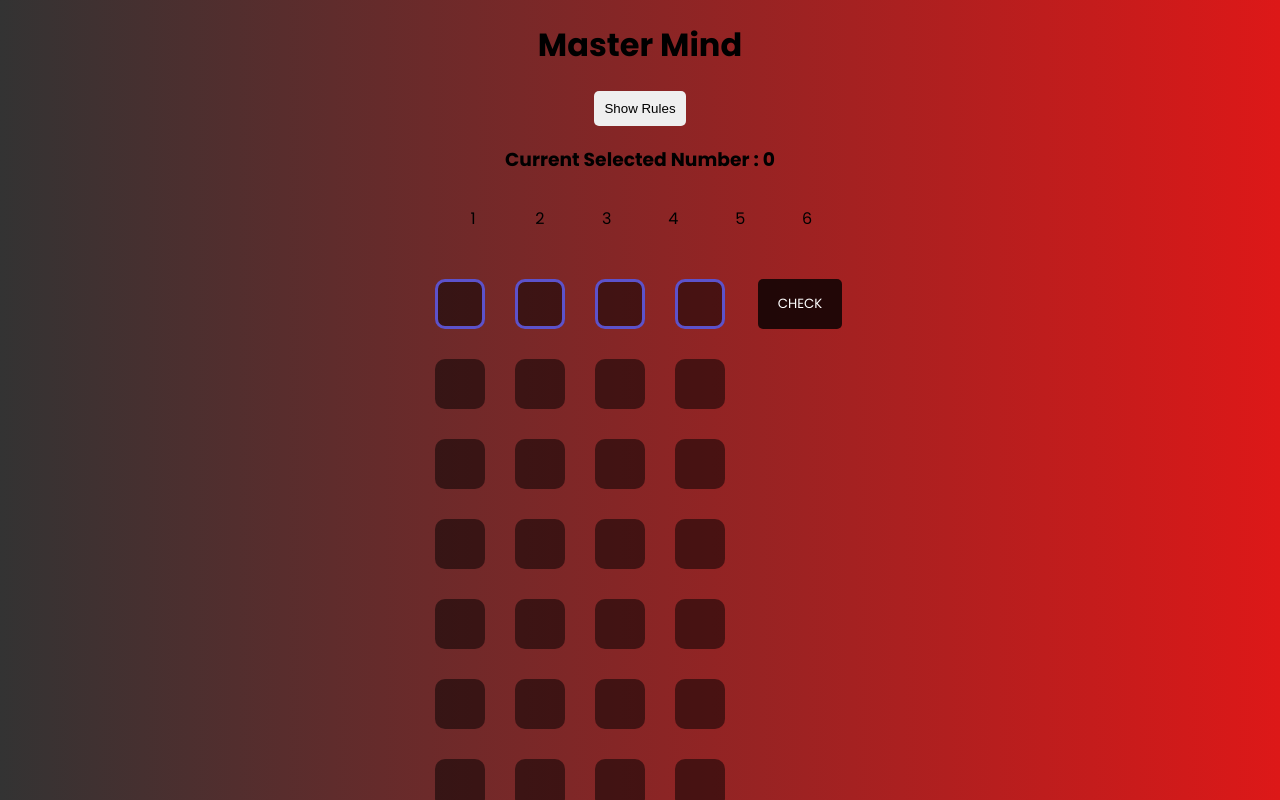
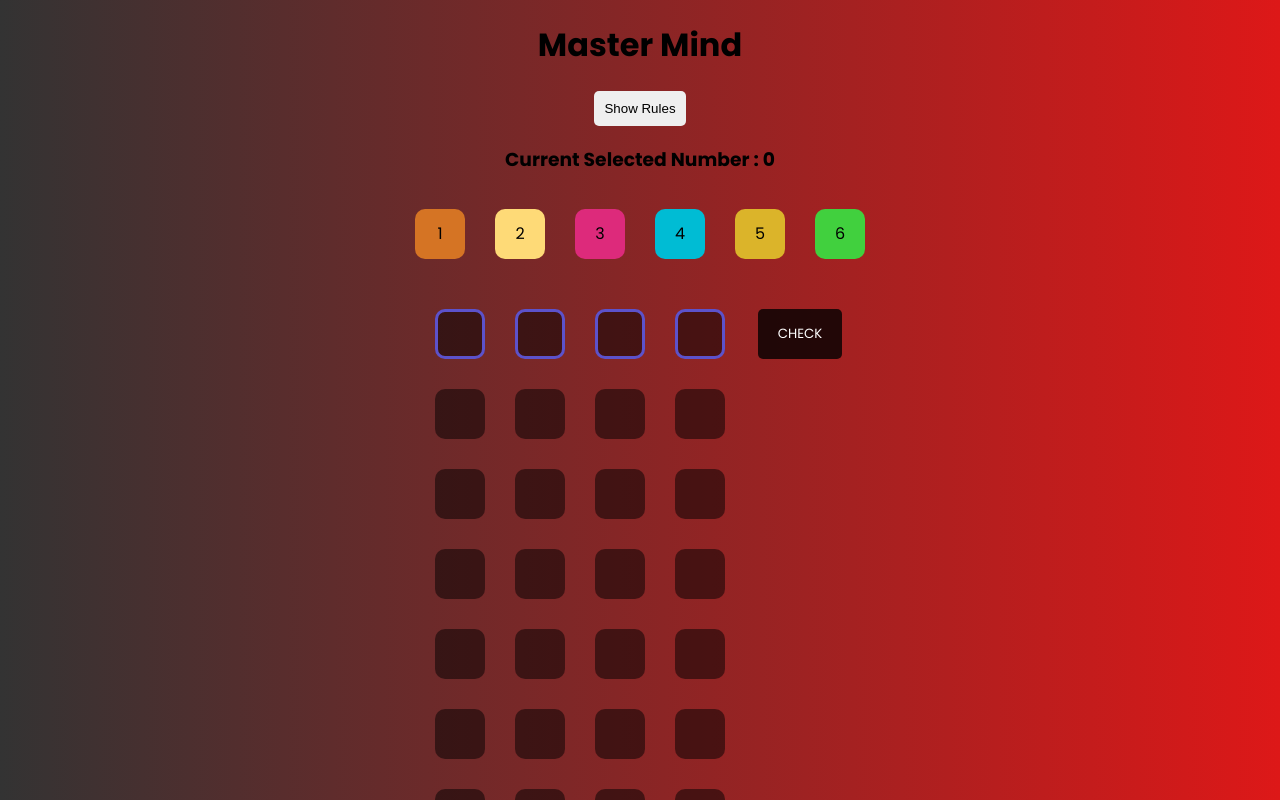
Before and after one commit to Yin-Lynn-Htun/MasterMind_React, a React (Create React App) app: page / in a window 1280 px wide. Shown: the top 800 px of the page. Built offline with nearby package versions, Linux system fonts and the light colour scheme.

Commit message:
feat: Improve UI of normal holder box

```diff
--- a/src/components/Holder/holder.js
+++ b/src/components/Holder/holder.js
@@ -1,20 +1,17 @@
-import React from 'react';
-import classes from './holder.module.css';
+import React from 'react'
+import classes from './holder.module.css'
 
 const Holder = (props) => {
-    const attachClass = [classes.holder];
-
-    if (props.sNumber === props.text) {
-        attachClass.push(classes.active);
-    }
-
     return (
         <div
             onClick={props.selectNumber.bind(this, props.text)}
-            className={attachClass.join(' ')}>
+            className={`${classes.holder} ${
+                props.sNumber === props.text && classes.active
+            }`}
+            style={{ backgroundColor: `var(--color${props.text})` }}>
             {props.text}
         </div>
-    );
-};
+    )
+}
 
-export default Holder;
+export default Holder
--- a/src/components/Holder/holder.module.css
+++ b/src/components/Holder/holder.module.css
@@ -1,5 +1,6 @@
 .holder {
     border: 3px solid rgba(0, 0, 0, 0);
+    margin: 15px;
     width: 50px;
     height: 50px;
     border-radius: 10px;
--- a/src/container/holders/holders.module.css
+++ b/src/container/holders/holders.module.css
@@ -4,6 +4,7 @@
 
 .holders {
     width: 30vw;
+    min-width: max-content;
     display: flex;
     justify-content: space-between;
     margin: 20px auto;
```
